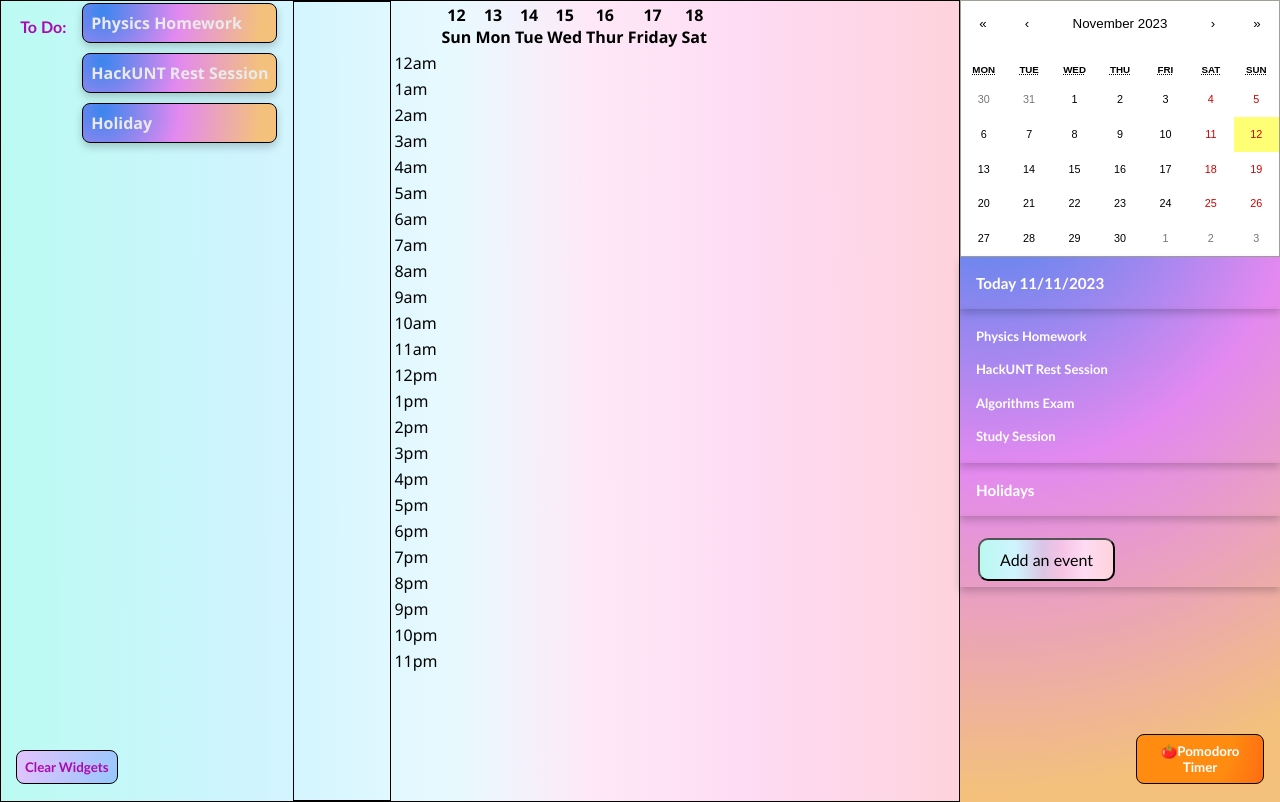
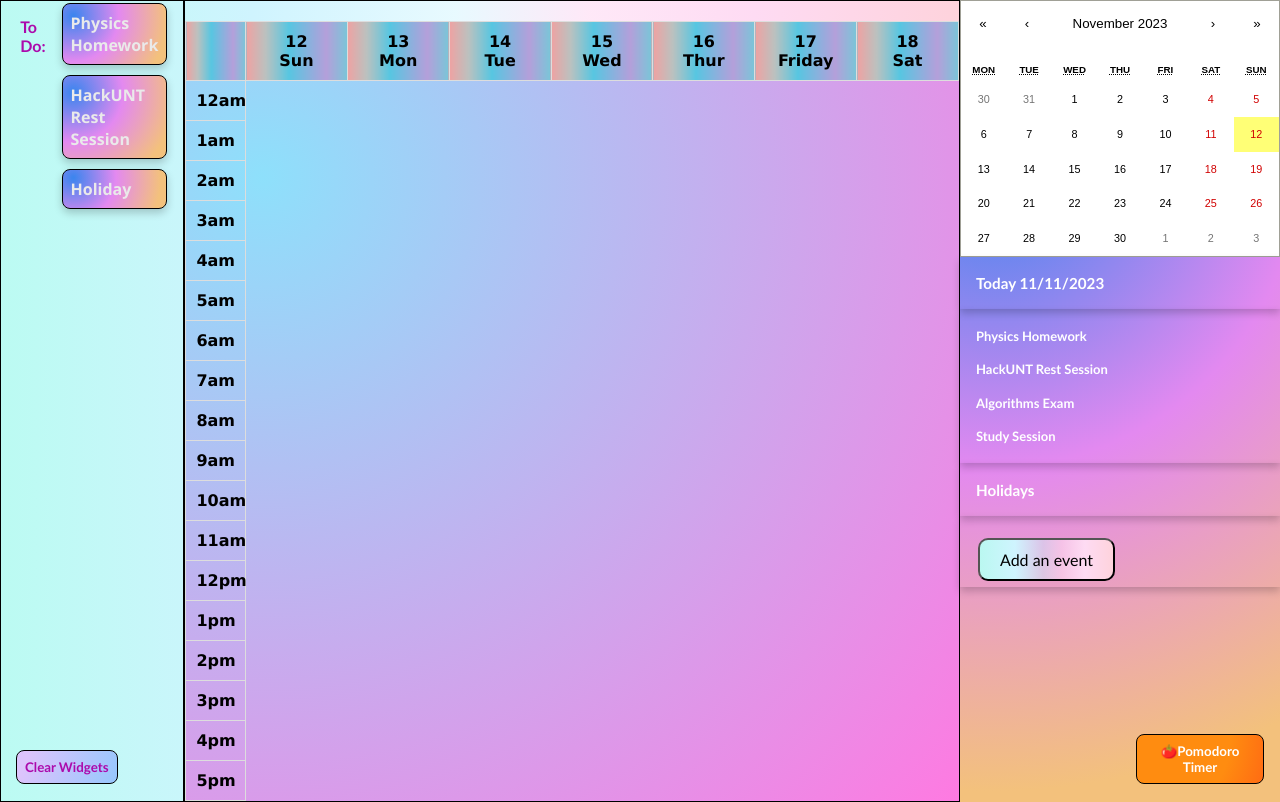
Before and after one commit to Echimara/HackUNT2023, a React (Create React App) app in the folder timeu/: page / in a window 1280 px wide. Built offline with nearby package versions, Linux system fonts and the light colour scheme.

Commit message:
fix: format

```diff
--- a/timeu/src/components/Main.css
+++ b/timeu/src/components/Main.css
@@ -81,3 +81,44 @@
 text-align: center;
 color: #ffffff;
 }
+
+
+/* Add or update styles in your Main.css file */
+
+.calendar-table {
+  margin-top: 20px;
+  overflow-x: auto;
+  background: radial-gradient(circle at 10% 20%, rgb(142, 224, 251) 0%, rgb(255, 121, 225) 100.7%);
+}
+
+table {
+  font-family:'Lucida Sans', 'Lucida Sans Regular', 'Lucida Grande', 'Lucida Sans Unicode', Geneva, Verdana, sans-serif;
+  width: 100%; /* Make the table take 100% width */
+  border-collapse: collapse;
+  table-layout: fixed; /* Fixed table layout for consistent column widths */
+}
+
+th, td {
+  border: 1px solid #ddd;
+  padding: 10px; /* Increased padding for better spacing */
+  text-align: center;
+}
+
+th {
+  background: linear-gradient(to right, #eea2a2 0%, #bbc1bf 19%, #57c6e1 42%, #b49fda 79%, #7ac5d8 100%);
+  background-color: #f2f2f2;
+}
+
+th:first-child {
+  width: 5%;
+    color: linear-gradient(70.6deg, rgb(172, 30, 255) 0.3%, rgb(65, 35, 251) 55.8%, rgb(35, 251, 224) 105.1%);
+}
+
+td:first-child {
+  font-weight: bold;
+}
+
+/* Adjust the width of the day boxes */
+td:nth-child(n+2) {
+  width: 12%;
+}
```
